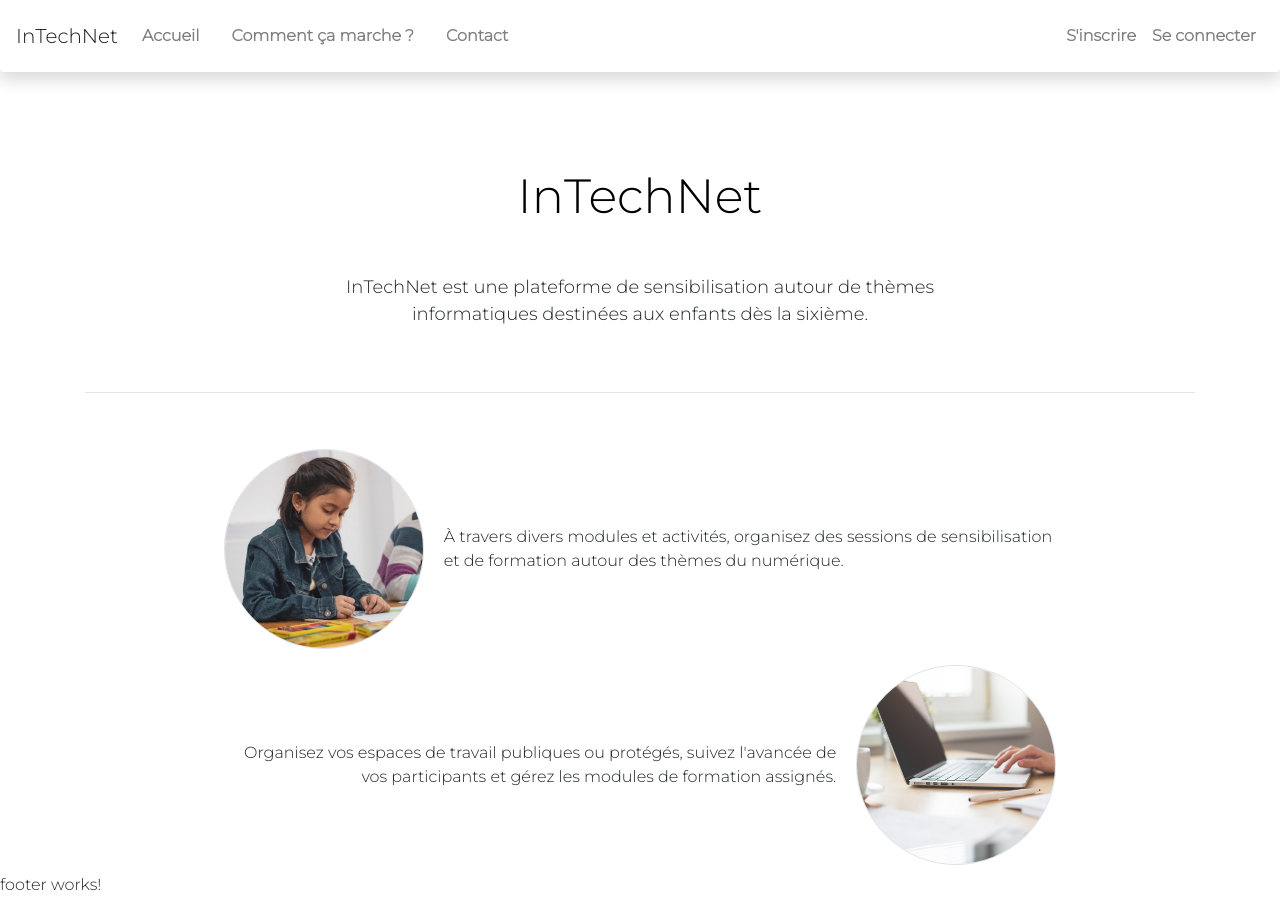
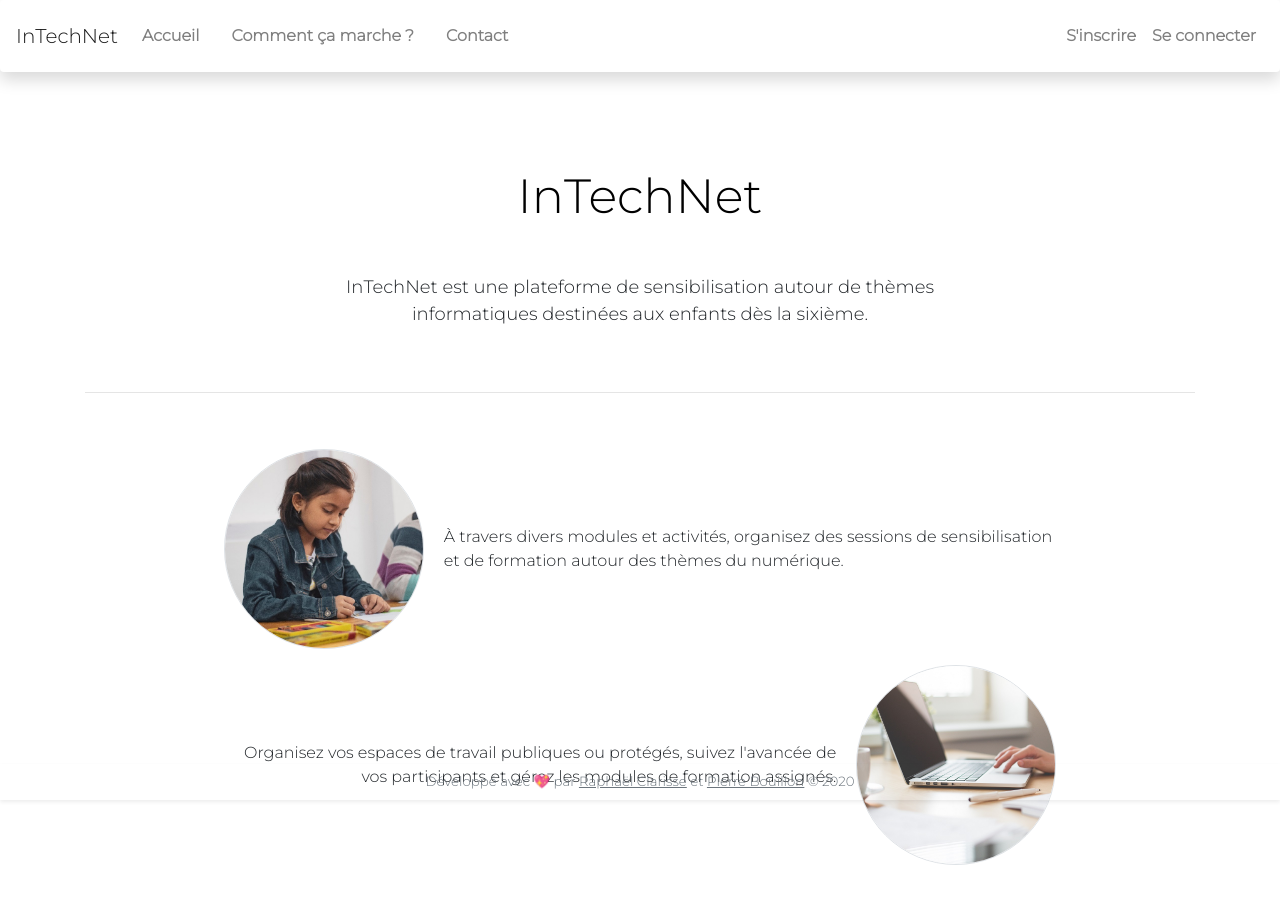
Before and after one commit to pBouillon/InTechNet.Moderator, an Angular app in the folder intechnet-moderator/: page /index in a window 1280 px wide. After the commit the page ends 873 px from the top, so only its background shows below. Built offline with nearby package versions, Linux system fonts and the light colour scheme.

Commit message:
✨ Create footer

```diff
--- /dev/null
+++ b/intechnet-moderator/src/app/app.component.css
@@ -0,0 +1,3 @@
+.core-backbone {
+  height: 100%;
+}
--- a/intechnet-moderator/src/app/app.component.scss
+++ b/intechnet-moderator/src/app/app.component.scss
@@ -0,0 +1,3 @@
+.core-backbone {
+    height: 100%;
+}
--- a/intechnet-moderator/src/app/global/image-widget/image-widget.component.html
+++ b/intechnet-moderator/src/app/global/image-widget/image-widget.component.html
@@ -4,12 +4,12 @@
   <ng-container *ngIf="!data.isToggled; else toggledView">
     <!-- image -->
     <img [src]="data.imgPath"
-      class="img-responsive about-img rounded-circle border"
+      class="img-responsive rounded-circle border"
       alt="Responsive image">
     <!-- /image -->
 
     <!-- content -->
-    <p class="about-text flex-fill p-1 text-justify ml-3 text-wrap d-flex align-items-center">
+    <p class="flex-fill p-1 text-justify ml-3 text-wrap d-flex align-items-center">
       {{ data.content }}
     </p>
     <!-- /content -->
@@ -19,13 +19,15 @@
   <!-- toggled view -->
   <ng-template #toggledView>
     <!-- content -->
-    <p class="about-text flex-fill p-1 text-justify mr-3 text-wrap d-flex align-items-center text-right">
+    <p class="flex-fill p-1 text-justify mr-3 text-wrap d-flex align-items-center text-right">
       {{ data.content }}
     </p>
     <!-- /content -->
 
     <!-- image -->
-    <img [src]="data.imgPath" class="img-responsive about-img rounded-circle border" alt="Responsive image">
+    <img [src]="data.imgPath"
+      class="img-responsive rounded-circle border"
+      alt="Responsive image">
     <!-- /image -->
   </ng-template>
   <!-- /toggled view -->
--- a/intechnet-moderator/src/app/global/image-widget/image-widget.component.scss
+++ b/intechnet-moderator/src/app/global/image-widget/image-widget.component.scss
@@ -1,8 +1,8 @@
-.about-img {
+img {
   height: 200px;
   width: 200px;
 }
 
-.about-text {
+p {
   width: 500px;
 }
--- /dev/null
+++ b/intechnet-moderator/src/app/shared/footer/footer.component.css
@@ -0,0 +1,6 @@
+.footer-text {
+  font-size: smaller;
+}
+a {
+  text-decoration: underline;
+}
--- a/intechnet-moderator/src/app/shared/footer/footer.component.html
+++ b/intechnet-moderator/src/app/shared/footer/footer.component.html
@@ -1 +1,11 @@
-<p>footer works!</p>
+<footer class="footer mt-3 fixed-bottom py-2 shadow-sm">
+    <div class="container d-flex flex-column justify-content-center align-items-center">
+        <span class="footer-text text-muted">
+            Développé avec 💖 par
+            <a href="https://www.linkedin.com/in/rapha%C3%ABl-clarisse-5a2463145/">Raphaël Clarisse</a>
+            et
+            <a href="https://pbouillon.github.io/">Pierre Bouillon</a>
+            &copy; 2020
+        </span>
+    </div>
+</footer>
--- a/intechnet-moderator/src/app/shared/footer/footer.component.scss
+++ b/intechnet-moderator/src/app/shared/footer/footer.component.scss
@@ -0,0 +1,7 @@
+.footer-text {
+    font-size: smaller;
+}
+
+a {
+    text-decoration: underline;
+}
--- a/intechnet-moderator/src/styles.css
+++ b/intechnet-moderator/src/styles.css
@@ -13,7 +13,18 @@ ul {
   padding: 0;
   font-weight: normal;
 }
+body,
+app-root {
+  min-height: 100vh;
+}
+app-root {
+  display: block;
+}
 body {
   font-family: "Montserrat", "Helvetica Neue", sans-serif;
   text-shadow: 2px black;
 }
+a,
+a:hover {
+  color: inherit;
+}
--- a/intechnet-moderator/src/styles.scss
+++ b/intechnet-moderator/src/styles.scss
@@ -11,8 +11,20 @@ body, h1, h2, h3, h4, h5, h6, p, ol, ul {
   font-weight: normal;
 }
 
+body, app-root {
+  min-height: 100vh;
+}
+
+app-root {
+  display: block;
+}
+
 // Global default style
 body {
   font-family: $global-font, "Helvetica Neue", sans-serif;
-    text-shadow: 2px black;
+  text-shadow: 2px black;
 }
+
+a, a:hover {
+  color: inherit;
+}
```
Also changed, not shown: intechnet-moderator/src/app/global/image-widget/image-widget.component.css (added, +7 -0 lines).
